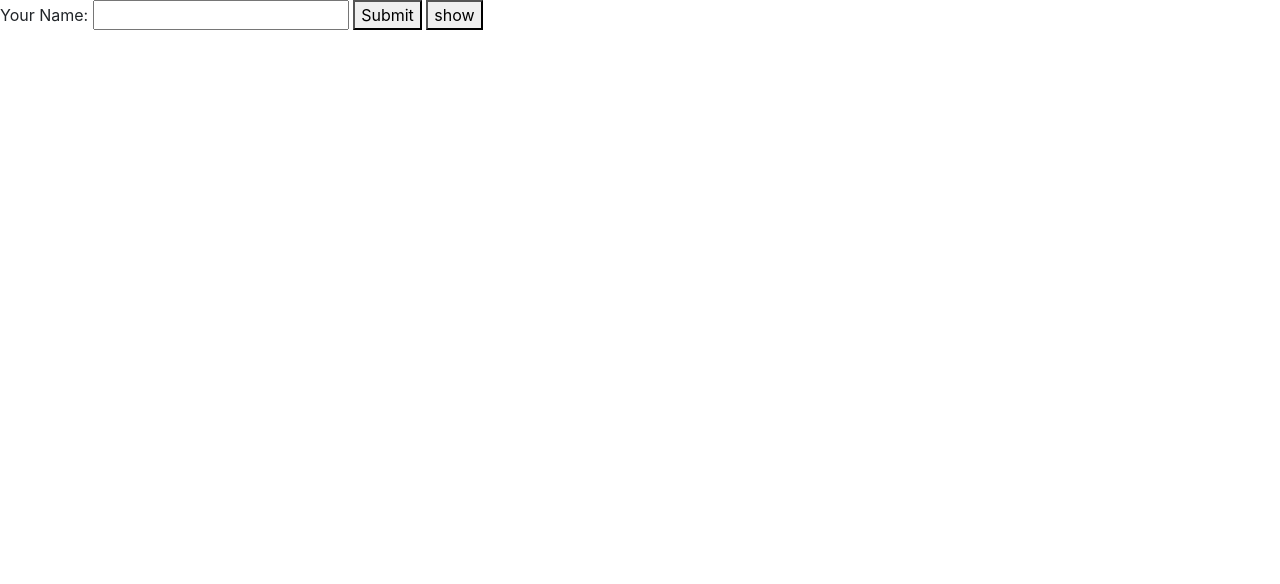
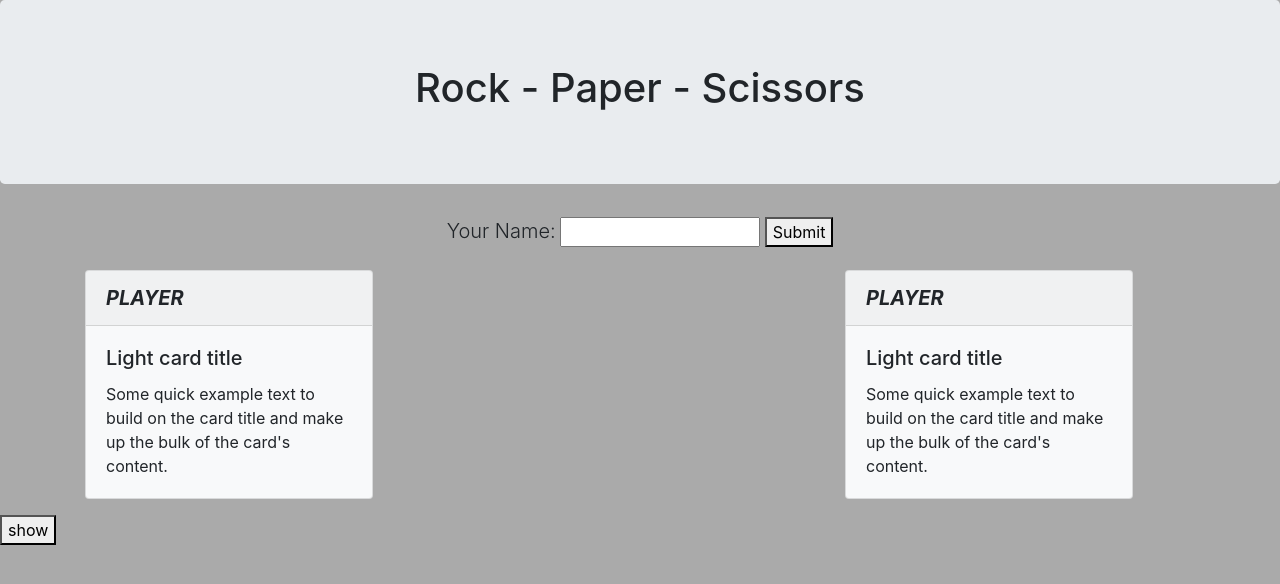
Before and after one commit to bazy1983/firebase_RPS, a plain HTML site: page index.html in a window 1280 px wide. Drawn offline with nearby package versions, Linux system fonts and the light colour scheme; no server answers.

Commit message:
added cards to html and setup player names

```diff
--- a/css/style.css
+++ b/css/style.css
@@ -0,0 +1,8 @@
+body {
+    background: #aaa;
+}
+
+#playerName {
+ width: 200px;
+
+}
--- a/index.html
+++ b/index.html
@@ -1,5 +1,6 @@
 <!DOCTYPE html>
 <html lang="en">
+
 <head>
     <meta charset="UTF-8">
     <meta name="viewport" content="width=device-width, initial-scale=1.0">
@@ -13,20 +14,61 @@
         crossorigin="anonymous"></script>
     <link rel="stylesheet" href="https://maxcdn.bootstrapcdn.com/bootstrap/4.0.0/css/bootstrap.min.css" integrity="sha384-Gn5384xqQ1aoWXA+058RXPxPg6fy4IWvTNh0E263XmFcJlSAwiGgFAW/dAiS6JXm"
         crossorigin="anonymous">
+    <link href="https://use.fontawesome.com/releases/v5.0.8/css/all.css" rel="stylesheet">
+    <link rel="stylesheet" href="./css/style.css">
 </head>
 
 <body>
 
-    <label for="player">Your Name: </label>
-    <input type="text" name="player" id="playerName">
-    <button id = "submit">Submit</button>
+    <div class="jumbotron text-center">
+        <h1>Rock - Paper - Scissors</h1>
+    </div>
+    <div class="container">
+        <div class="player text-center my-3">
+            <label for="player" class="lead">Your Name:</label>
+            <input type="text" name="player" id="playerName">
+            <button id="submit">Submit</button>
+        </div>
+        <div class="row">
+            <div id="player0" class="col-sm-4">
+                <div class="card bg-light mb-3" style="max-width: 18rem;">
+                    <div class="p0 card-header lead font-italic font-weight-bold">PLAYER</div>
+                    <div class="card-body">
+                        <h5 class="card-title">Light card title</h5>
+                        <p class="card-text">Some quick example text to build on the card title and make up the bulk of the card's content.</p>
+                    </div>
+                </div>
+            </div>
+
+            <div class="col-sm-4">
+
+            </div>
+
+            <div id="player1" class="col-sm-4">
+                <div class="card bg-light mb-3" style="max-width: 18rem;">
+                    <div class="p1 card-header lead font-italic font-weight-bold">PLAYER</div>
+                    <div class="card-body">
+                        <h5 class="card-title">Light card title</h5>
+                        <p class="card-text">Some quick example text to build on the card title and make up the bulk of the card's content.</p>
+                    </div>
+                </div>
+            </div>
+        </div>
+
+        <div class="chat">
+
+        </div>
+
+
+    </div>
+
+
+
+
+
+
 
     <button id="console">show</button>
-
-    <div class="player1"></div>
-    <div class="player2"></div>
-
-
 
     <script src="https://www.gstatic.com/firebasejs/4.10.1/firebase.js"></script>
     <script src="./js/logic.js"></script>
--- a/js/logic.js
+++ b/js/logic.js
@@ -46,9 +46,9 @@ $(document).ready(function() {
     });
 
     function hide (){
-        $("#submit").hide();
-        $("label").hide();
-        $("#playerName").hide();
+        $("#submit").fadeOut();
+        $("label").fadeOut();
+        $("#playerName").fadeOut();
     }
 
 
@@ -56,9 +56,11 @@ $(document).ready(function() {
     // when data change in database
     database.ref("player").on("value", response, error)
 
+
+    //HERE WHERE ALL THE FUN HAPPENS
     function response(res) {
 
-        console.log(res.val());
+        // console.log(res.val());
         //sets which player on window
         if (res.child(0).exists()){
             playerID = 1;
@@ -66,7 +68,18 @@ $(document).ready(function() {
             playerID =0
         }
 
+        if (res.child(0).exists()){
+            $(".p0").text(res.val()[0].name);
+        }
+        if(res.child(1).exists()) {
+            $(".p1").text(res.val()[1].name);
+        }
+
+
+
     };
+
+
 
     function error(err){
         console.log(err)
@@ -85,4 +98,5 @@ $("#console").click (function(){
 })
 
 
+
 });
```
